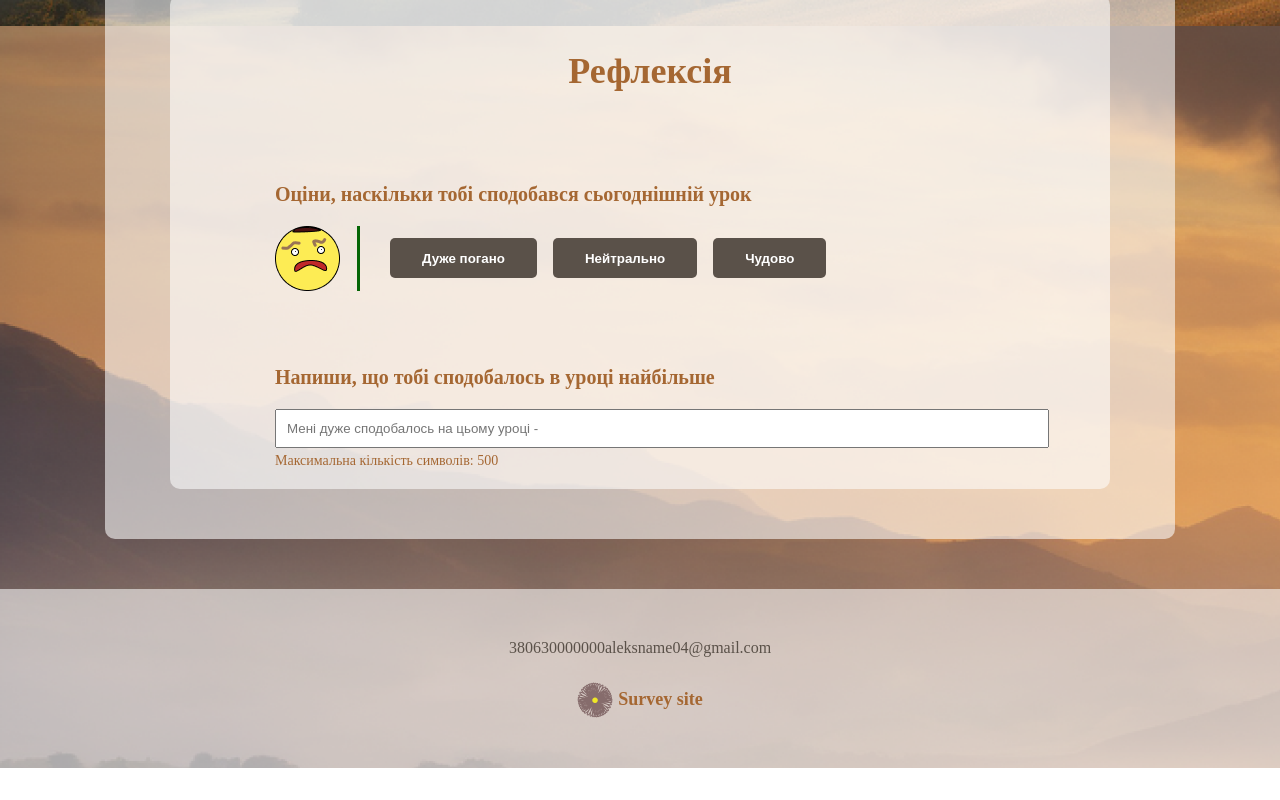
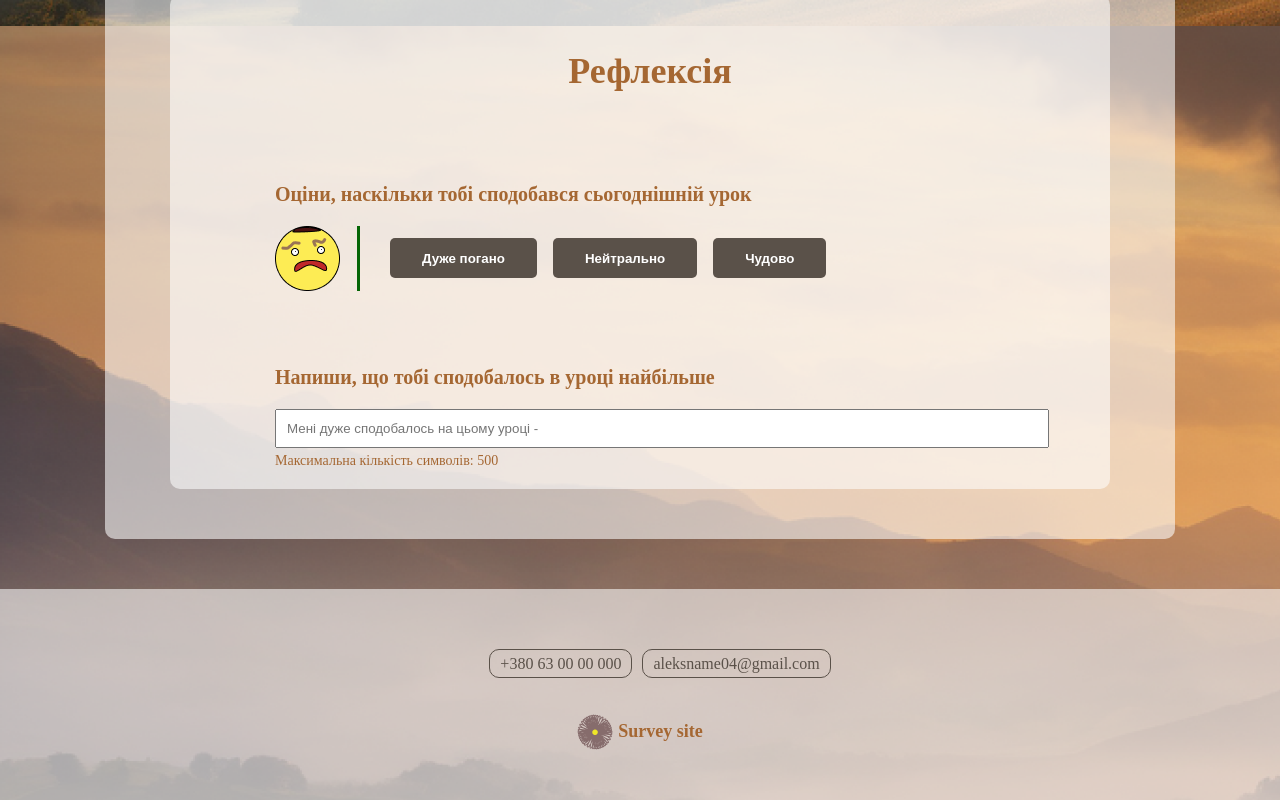
Before and after one commit to aleksname/React-Vite__FirstApp, a React (Vite) app: page / in a window 1280 px wide. Shown: the part 1189-1989 px from the top of the page. Before the commit the page ends 1957 px from the top, so only its background shows below. Built offline with nearby package versions, Linux system fonts and the light colour scheme.

Commit message:
change: add activity reflection block and change footer block

```diff
--- a/src/components/Footer/Footer.css
+++ b/src/components/Footer/Footer.css
@@ -8,8 +8,6 @@
     max-width: 100%;
     padding: 50px 0px 50px 0px;
 }
-
-
 
 .footer__logotype{
     display: flex;
@@ -28,29 +26,60 @@
 }
 
 /* ---------contact info--------- */
-.contact__block{
+.contact__block {
   display: flex;
   justify-content: center;
   margin-bottom: 25px;
 }
-.contact__phone{
+
+.contact__block ul {
+    display: flex;
+    align-items: center;
+}
+
+.contact__block a{
+    border: 1px solid var(--color_normal);
+    padding: 5px 10px;
+    border-radius: 10px;
+}
+.contact__phones-li,
+.contact__mails-li {
+  list-style: none;
+}
+.contact__phones-li{
+    margin-right: 10px;
+}
+.contact__phone {
   text-decoration: none;
   color: var(--color_normal);
 }
-.contact__phone:hover{
+
+.contact__phone:hover {
   color: var(--color_hover);
 }
-.contact__phone:active{
+
+.contact__phone:active {
   color: var(--color_active);
 }
 
-.contact__mail{
+.contact__mail {
   text-decoration: none;
   color: var(--color_normal);
 }
-.contact__mail:hover{
+
+.contact__mail:hover {
   color: var(--color_hover);
 }
-.contact__mail:active{
+
+.contact__mail:active {
   color: var(--color_active);
 }
+
+/* ------Footer Test------- */
+
+.footer__test{
+    color: red;
+    display: flex;
+    justify-content: center;
+    margin-top: 50px;
+}
--- a/src/components/Footer/Footer.jsx
+++ b/src/components/Footer/Footer.jsx
@@ -6,8 +6,14 @@ function Footer() {
         <>
             <div className="footer__block">
                 <div className="contact__block">
-                    <a href="tel:+380630000000" className='contact__phone'>380630000000</a>
-                    <a href="mailto:aleksname04@gmail.com" className='contact__mail'>aleksname04@gmail.com</a>
+                    <ul>
+                        <li className='contact__phones-li'>
+                            <a href="tel:+380630000000" className='contact__phone'>+380 63 00 00 000</a>
+                        </li>
+                        <li className='contact__mails-li'>
+                            <a href="mailto:aleksname04@gmail.com" className='contact__mail'>aleksname04@gmail.com</a>
+                        </li>
+                    </ul>
                 </div>
                 <div className="footer__logotype">
                     <img src={logo} alt="logotype" className='footer__logo'/>
--- a/src/components/ReflectionBlock/Reflection.jsx
+++ b/src/components/ReflectionBlock/Reflection.jsx
@@ -15,7 +15,7 @@ function Reflection() {
                        Напиши, що тобі сподобалось в уроці найбільше
                     </p>
 
-                    <input type="text" className="reflection__input" maxLength={500} placeholder='Мені дуже сподобалось на цьому уроці -' />
+                    <input type="text" className="reflection__input" netlify maxLength={500} placeholder='Мені дуже сподобалось на цьому уроці -' />
                     <p className="reflection__input_subtitle">
                        Максимальна кількість символів: 500
                     </p>
--- a/src/components/ReflectionBlock/ReflectionReaction.jsx
+++ b/src/components/ReflectionBlock/ReflectionReaction.jsx
@@ -1,21 +1,28 @@
-import reaction_img1 from '../img/Reaction-icon__very-diss.png'
-import reaction_img2 from '../img/Reaction-icon__neutral.png'
-import reaction_img3 from '../img/Reaction-icon__very-good.png'
-import Button from '../Button/Button'
+import React, { useState } from 'react';
+import reaction_img1 from '../img/Reaction-icon__very-diss.png';
+import reaction_img2 from '../img/Reaction-icon__neutral.png';
+import reaction_img3 from '../img/Reaction-icon__very-good.png';
+import Button from '../Button/Button';
 
 function ReflectionReaction() {
+    const [activeImage, setActiveImage] = useState(reaction_img1);
+
+    const handleButtonClick = (image) => {
+        setActiveImage(image);
+    };
+
     return (
         <>
-             <div className="rating__img_block">
-                <img src={reaction_img1} alt="reaction_img" className='rating__img'/>
-                    <div className="rating__img_button">
-                        <Button >Дуже погано</Button>
-                        <Button >Нейтрально</Button>
-                        <Button>Чудово</Button>
-                    </div>
+            <div className="rating__img_block">
+                <img src={activeImage} alt="reaction_img" className='rating__img'/>
+                <div className="rating__img_button">
+                    <Button onClick={() => handleButtonClick(reaction_img1)}>Дуже погано</Button>
+                    <Button onClick={() => handleButtonClick(reaction_img2)}>Нейтрально</Button>
+                    <Button onClick={() => handleButtonClick(reaction_img3)}>Чудово</Button>
+                </div>
             </div>
         </>
-    )
+    );
 }
 
-export default ReflectionReaction
+export default ReflectionReaction;
```
Also changed, not shown: src/components/Button/Button.jsx (+8 -5 lines), src/components/img/Reaction-icon__very-good.png. Lines whose indentation alone changed are shown as unchanged.
